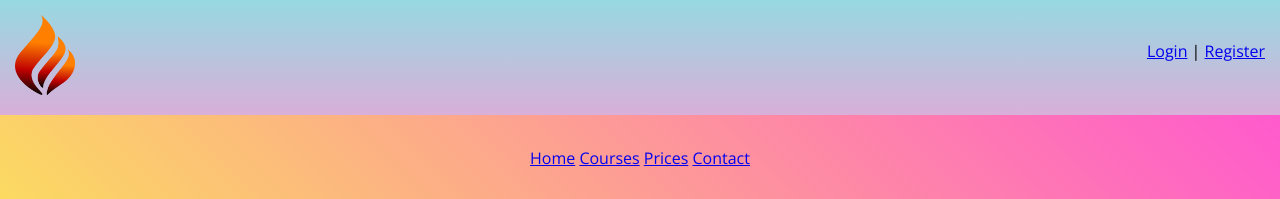
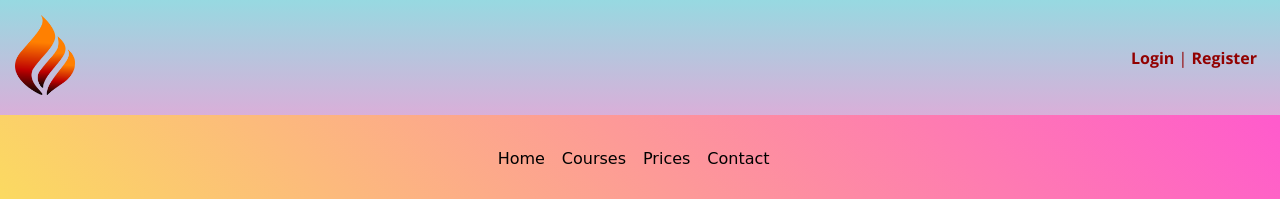
Before and after one commit to mesutyigity/Website-Page-Design, a plain HTML site: page index.html in a window 1280 px wide. Shown: the top 199 px of the page. Drawn offline with nearby package versions, Linux system fonts and the light colour scheme; a web font is replaced by a local one.

Commit message:
updated commit

```diff
--- a/style/style.css
+++ b/style/style.css
@@ -14,9 +14,25 @@ header {
   margin-top: 15px;
   margin-left: 15px;
 }
+header .login {
+  float: right;
+  color: #920101;
+  padding-top: 1.7rem;
+  padding-right: 0.5rem;
+}
+
+header .login a {
+  color: #920101;
+  text-decoration: none;
+  font-weight: 700;
+}
+
+header .login a:hover {
+  border-bottom: 2px solid #920101;
+}
 .login {
   float: right;
-  margin-top: 40px;
+  margin-top: 20px;
   margin-right: 15px;
 }
 .sticky {
@@ -27,6 +43,16 @@ header {
   margin-bottom: 25px;
   background-image: linear-gradient(45deg, #fbda61 0%, #ff5acd 100%);
   position: sticky;
+}
+nav.sticky a {
+  font-family: "DynaPuff", cursive;
+  text-decoration: none;
+  color: black;
+  margin-right: 0.8rem;
+}
+
+nav.sticky a:hover {
+  color: white;
 }
 .banner-img img {
   width: 100%;
@@ -97,8 +123,9 @@ main {
   padding-top: 8px;
 }
 .icon:hover {
-    cursor: pointer;
-    outline: 2px solid red;
-    outline-offset: 3px;
-    color: black;
-  }
+  cursor: pointer;
+  outline: 2px solid gray;
+  outline-offset: 3px;
+  color: black;
+  background-color: #d9afd9;
+}
```
